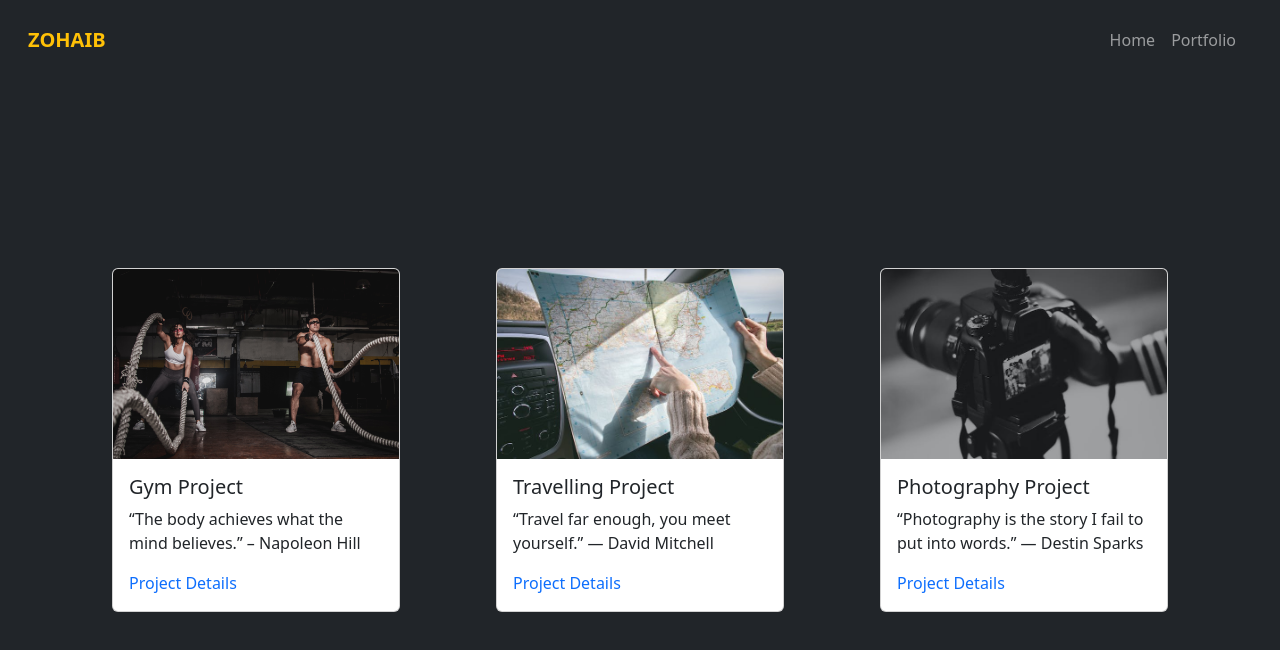
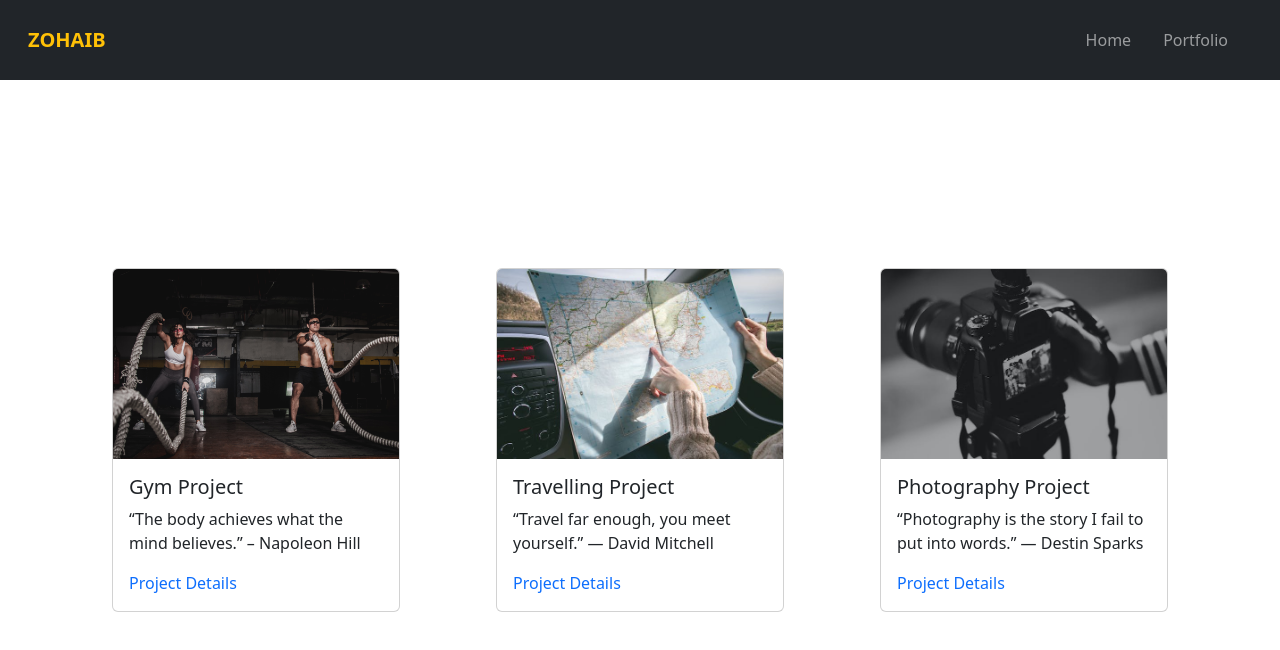
Before and after one commit to zohaib6262/my-portfolio-app, a React (Create React App) app: page /portfolio in a window 1280 px wide. Shown: the top 650 px of the page. Built offline with nearby package versions, Linux system fonts and the light colour scheme.

Commit message:
Updated Navbar and Portfolio Section

```diff
--- a/src/components/NavBar/Navbar.jsx
+++ b/src/components/NavBar/Navbar.jsx
@@ -22,8 +22,12 @@ const NavBar = () => {
         <Navbar.Collapse id="basic-navbar-nav ">
           <Nav className="me-auto"></Nav>
           <Nav className="me-4 ">
-            <Nav.Link href="/">Home</Nav.Link>
-            <Nav.Link href="/portfolio">Portfolio</Nav.Link>
+            <Nav.Link href="/" className="px-3">
+              Home
+            </Nav.Link>
+            <Nav.Link href="/portfolio" className="px-3">
+              Portfolio
+            </Nav.Link>
           </Nav>
         </Navbar.Collapse>
       </Container>
--- a/src/components/Portfolio/Portfolio.jsx
+++ b/src/components/Portfolio/Portfolio.jsx
@@ -17,7 +17,7 @@ const Portfolio = () => {
   return (
     <Container
       fluid
-      className={`${"d-flex justify-content-around bg-dark py-5"}  ${
+      className={`${"d-flex justify-content-around py-5"}  ${
         styles.mainPortfolio
       }`}
     >
```
